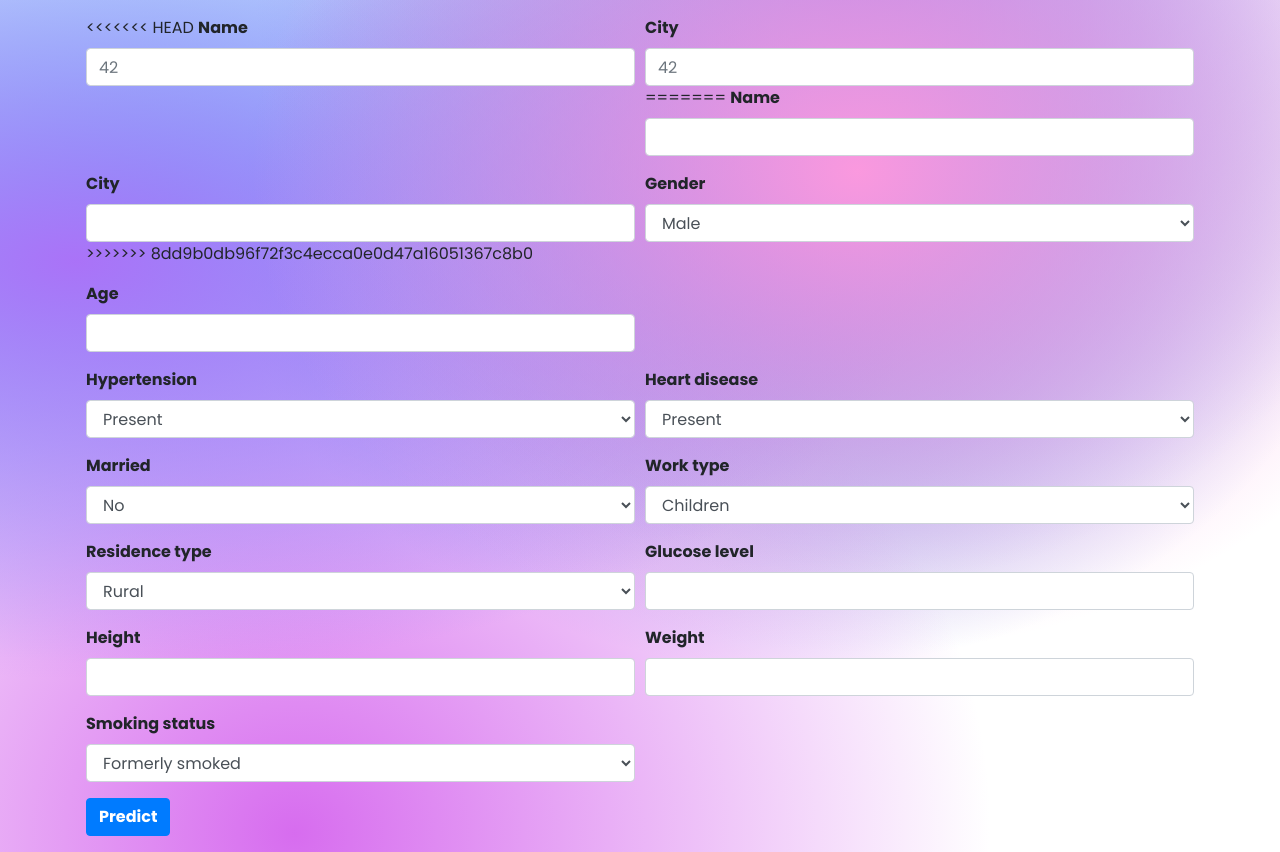
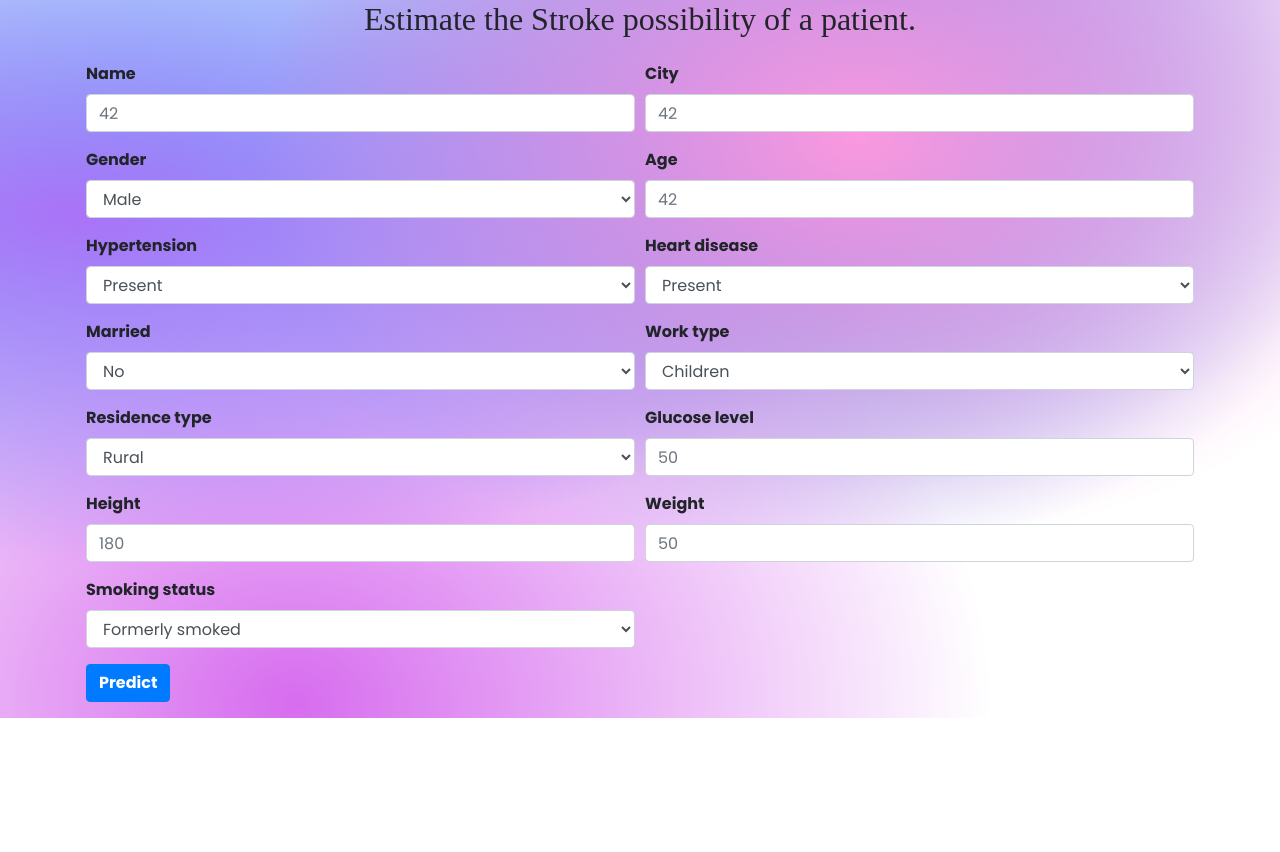
Before and after one commit to Sajinaaron07/Stroke-prediction, a Flask app: page / in a window 1280 px wide. Shown: the part 56-908 px from the top of the page. After the commit the page ends 774 px from the top, so only its background shows below. Run offline with Flask 2, Linux system fonts and the light colour scheme; parts of the project's set-up code (start-up, migrations or seed data) failed here and were passed over; some libraries are stand-ins or nearby versions.

Commit message:
Result update

```diff
--- a/templates/index.html
+++ b/templates/index.html
@@ -2,7 +2,7 @@
 
 {% block title %}Home{% endblock %}
 {% block head %}
-
+<h2 align="center" style="font-family:Times New Roman"> Estimate the Stroke possibility of a patient.</h2>
 {% endblock %}
 
 {% block content %}
@@ -10,21 +10,12 @@
   <!-- First row -->
   <div class="form-row">
     <div class="form-group col-md-6">
-<<<<<<< HEAD
       <label for="name"><b>Name</b></label>
       <input type="text" name="name" class="form-control" placeholder="42" required="required">
     </div>
     <div class="form-group col-md-6">
       <label for="city"><b>City</b></label>
       <input type="text" name="city" class="form-control" placeholder="42" required="required">
-=======
-      <label for="age"><b>Name</b></label>
-      <input type="text" name="age" class="form-control"  required="required">
-    </div>
-    <div class="form-group col-md-6">
-      <label for="age"><b>City</b></label>
-      <input type="text" name="age" class="form-control"  required="required">
->>>>>>> 8dd9b0db96f72f3c4ecca0e0d47a16051367c8b0
     </div>
     <div class="form-group col-md-6">
       <label for="gender"><b>Gender</b></label>
@@ -37,7 +28,7 @@
 
     <div class="form-group col-md-6">
       <label for="age"><b>Age</b></label>
-      <input type="text" name="age" class="form-control"  required="required">
+      <input type="text" name="age" class="form-control" placeholder="42" required="required">
     </div>
   </div>
   <!-- Second row -->
@@ -91,18 +82,18 @@
 
     <div class="form-group col-md-6">
       <label for="avg_glucose_level"><b>Glucose level</b></label>
-      <input type="text" name="avg_glucose_level" class="form-control"  required="required">
+      <input type="text" name="avg_glucose_level" class="form-control" placeholder="50" required="required">
     </div>
   </div>
   <!-- Fifth row -->
   <div class="form-row">
     <div class="form-group col-md-6">
       <label for="Height"><b>Height</b></label>
-      <input type="text" name="Height" class="form-control"  required="required">
+      <input type="text" name="Height" class="form-control" placeholder="180" required="required">
     </div>
     <div class="form-group col-md-6">
       <label for="weight"><b>Weight</b></label>
-      <input type="text" name="weight" class="form-control"  required="required">
+      <input type="text" name="weight" class="form-control" placeholder="50" required="required">
     </div>
 
     <div class="form-group col-md-6">
```
